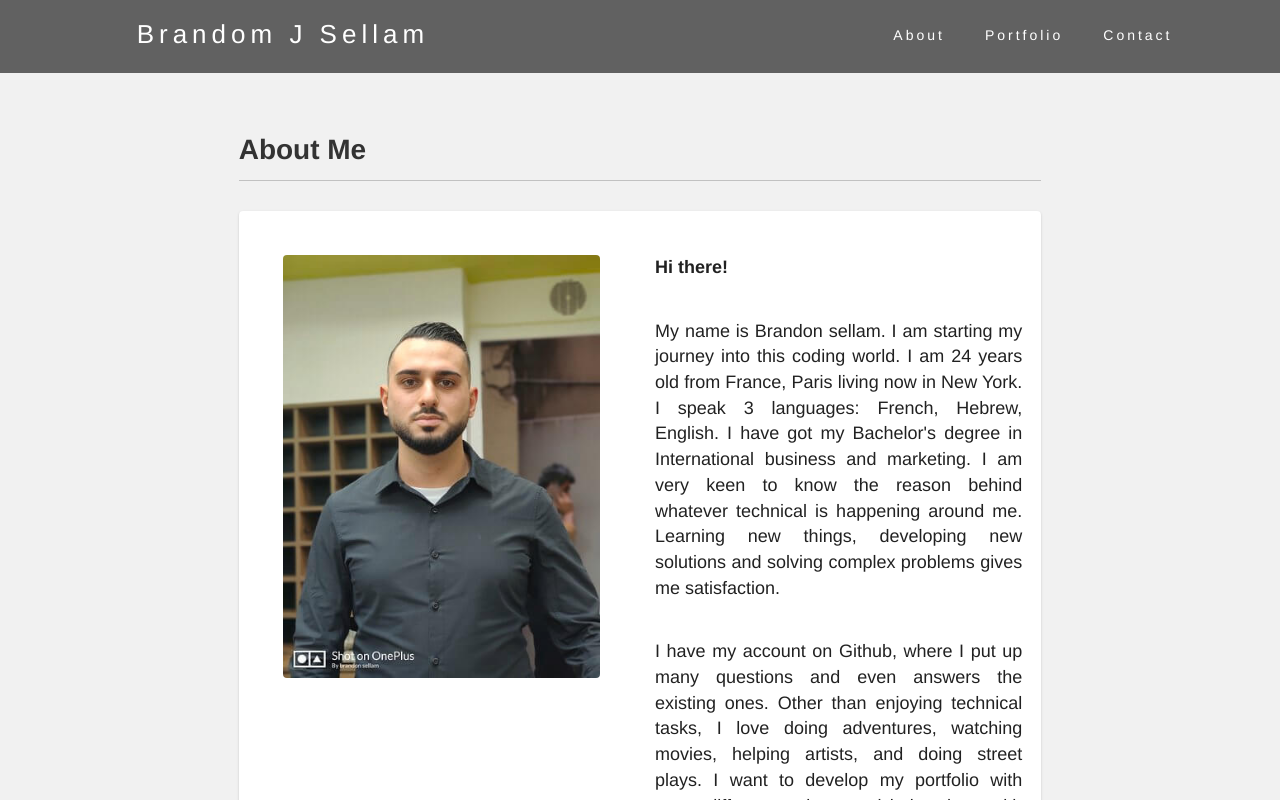
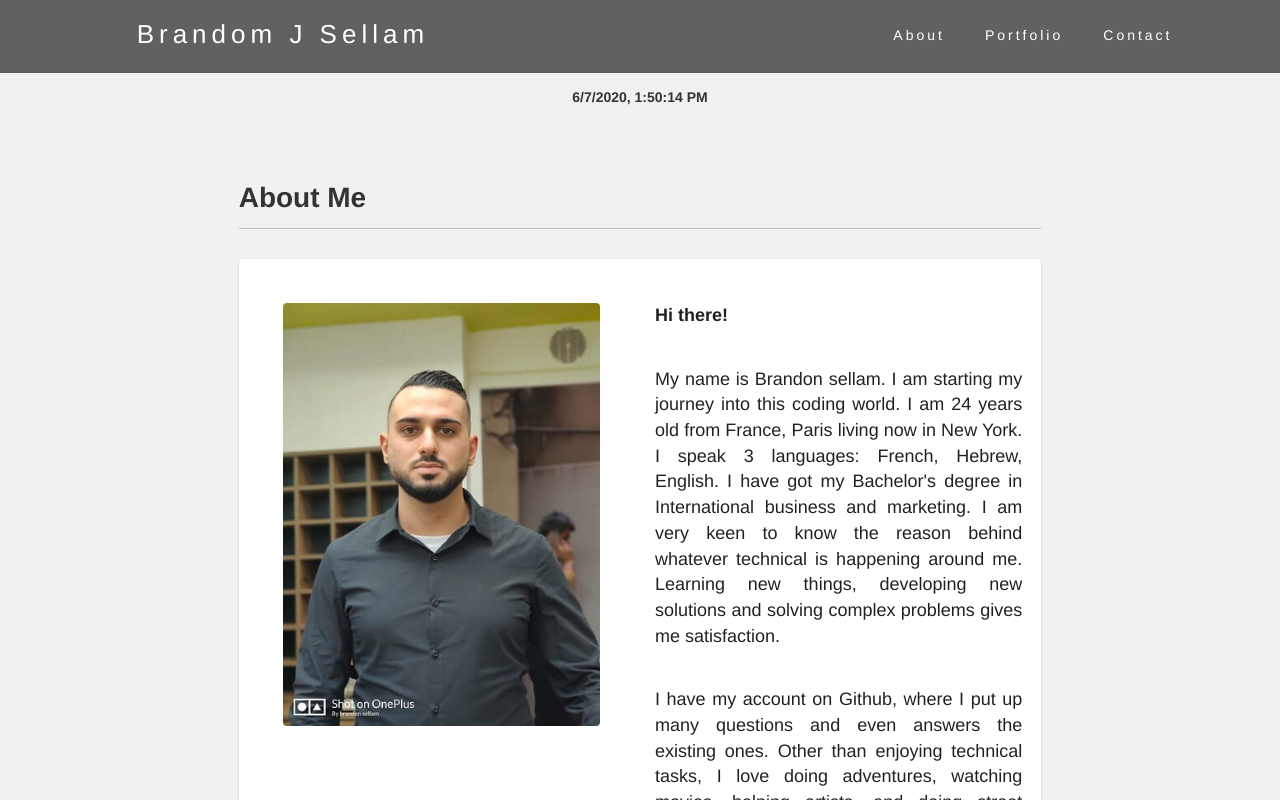
Before and after one commit to masterkaizer/reactPortfoflio, a React (Create React App) app: page / in a window 1280 px wide. Shown: the top 800 px of the page. Built offline with nearby package versions, Linux system fonts and the light colour scheme.

Commit message:
added a clock

```diff
--- a/src/App.js
+++ b/src/App.js
@@ -1,12 +1,11 @@
 import React from 'react';
-import logo from './logo.svg';
 import './App.css';
 import Header from "./components/header/header";
 import Footer from "./components/footer/footer";
 import Home from "./components/routes/routes"
 import { createMuiTheme } from '@material-ui/core/styles';
 import { ThemeProvider } from '@material-ui/styles';
-
+import Clock from "./components/clock.jsx";
 const theme = createMuiTheme({
   palette: {
     primary: {
@@ -20,14 +19,15 @@ const theme = createMuiTheme({
   },
 });
 
+
 function App() {
   return (
 
     <ThemeProvider theme={theme}>
       <div className="root main">
         <Header />
+         <Clock />
         <div style={{ flexGrow: '1' }}>
-
           <Home />
         </div>
         <Footer />
--- a/src/components/about/about.jsx
+++ b/src/components/about/about.jsx
@@ -1,8 +1,6 @@
 import React from 'react';
-import AppBar from '@material-ui/core/AppBar';
 import Grid from '@material-ui/core/Grid';
 import Card from '@material-ui/core/Card';
-import CardActions from '@material-ui/core/CardActions';
 import CardContent from '@material-ui/core/CardContent';
 
 class About extends React.Component {
--- /dev/null
+++ b/src/components/clock.jsx
@@ -0,0 +1,32 @@
+import React from 'react';
+class Clock extends React.Component {
+    constructor(props) {
+      super(props);
+      this.state = {
+        time: new Date().toLocaleString()
+      };
+    }
+    componentDidMount() {
+      this.intervalID = setInterval(
+        () => this.tick(),
+        1000
+      );
+    }
+    componentWillUnmount() {
+      clearInterval(this.intervalID);
+    }
+    tick() {
+      this.setState({
+        time: new Date().toLocaleString()
+      });
+    }
+    render() {
+      return (
+        <p style={{fontWeight: 'bold',  textAlign: 'center'}} className="App-clock">
+         {this.state.time}
+        </p>
+      );
+    }
+  }
+
+export default Clock;
--- a/src/components/contact/contact.jsx
+++ b/src/components/contact/contact.jsx
@@ -3,8 +3,6 @@ import Grid from '@material-ui/core/Grid';
 import TextField from '@material-ui/core/TextField';
 import Button from '@material-ui/core/Button';
 import Card from '@material-ui/core/Card';
-import CardActionArea from '@material-ui/core/CardActionArea';
-import CardActions from '@material-ui/core/CardActions';
 import CardContent from '@material-ui/core/CardContent';
 
 class Contact extends React.Component {
--- a/src/components/footer/footer.jsx
+++ b/src/components/footer/footer.jsx
@@ -13,7 +13,7 @@ function Footer() {
                             <ul>
                                 <li >
                                 <a href ="https://github.com/masterkaizer">
-                                    <img src="images/github.png" />
+                                    <img src="images/github.png" alt="github"/>
                                     </a>
                                 </li>
                                 <li >
@@ -25,7 +25,6 @@ function Footer() {
                                 <a href ="https://documentcloud.adobe.com/link/review?uri=urn:aaid:scds:US:e5106998-b4de-4394-b80c-9ab670ca7f66">
                                     <img src="images/resume.png"  alt="resume"/>
                                     </a>
-
                                 </li>
                                 <li >
                                 <a href="mailto:brandon.sellam@gmail.com" target="_blank" rel="noopener noreferrer">
@@ -34,9 +33,8 @@ function Footer() {
                                 </li>
                                 <li >
                                 <a href="tel:+1929-320-5965" target="_blank"  rel="noopener noreferrer">
-                                <img src="images/phone.png" alt="tel"/>
+                                <img src="images/phone.png" alt="phone"/>
                                     </a>
-
                                 </li>
                             </ul>
                         </Grid>
--- a/src/components/header/header.jsx
+++ b/src/components/header/header.jsx
@@ -2,7 +2,7 @@ import React from 'react';
 import AppBar from '@material-ui/core/AppBar';
 import Grid from '@material-ui/core/Grid';
 import { withRouter } from 'react-router-dom';
-
+// i am adding here a clock
 class Header extends React.Component {
 
 
```
Also changed, not shown: package.json (+5 -7 lines).
